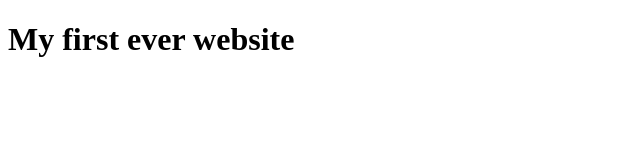
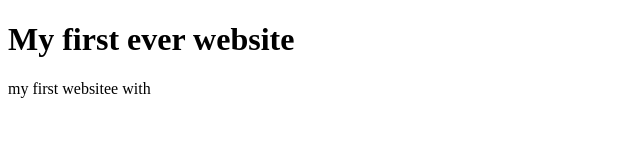
Before and after one commit to tanvin71/new-1, a plain HTML site: page index.html in a window 1280 px wide. Shown: the whole page, without its empty margins (0-640 px from the left). Drawn offline with Linux system fonts and the light colour scheme.

Commit message:
My second commit

```diff
--- a/index.html
+++ b/index.html
@@ -8,5 +8,6 @@
 <body>
     <h1>My first ever website
     </h1>
+    <p> my first websitee with </p>
 </body>
 </html>
```
